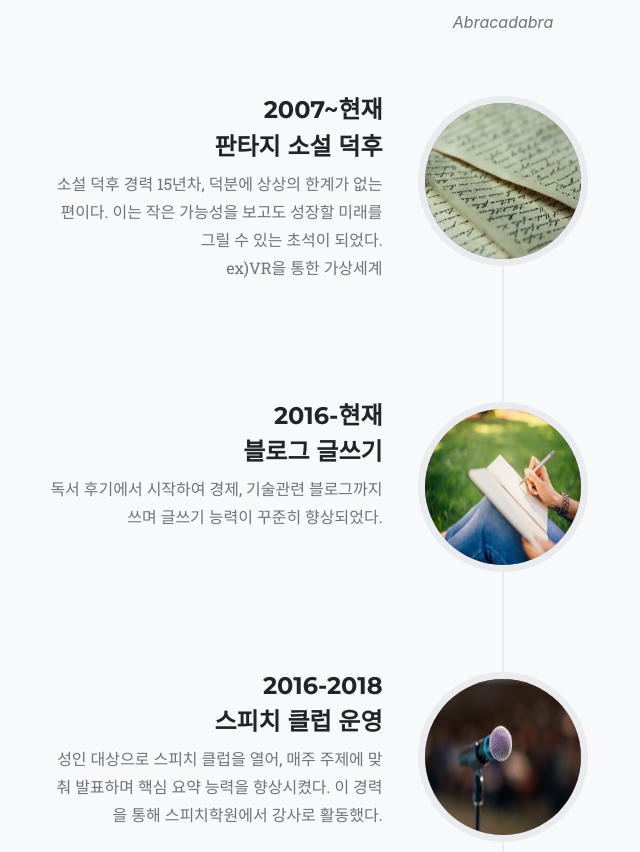
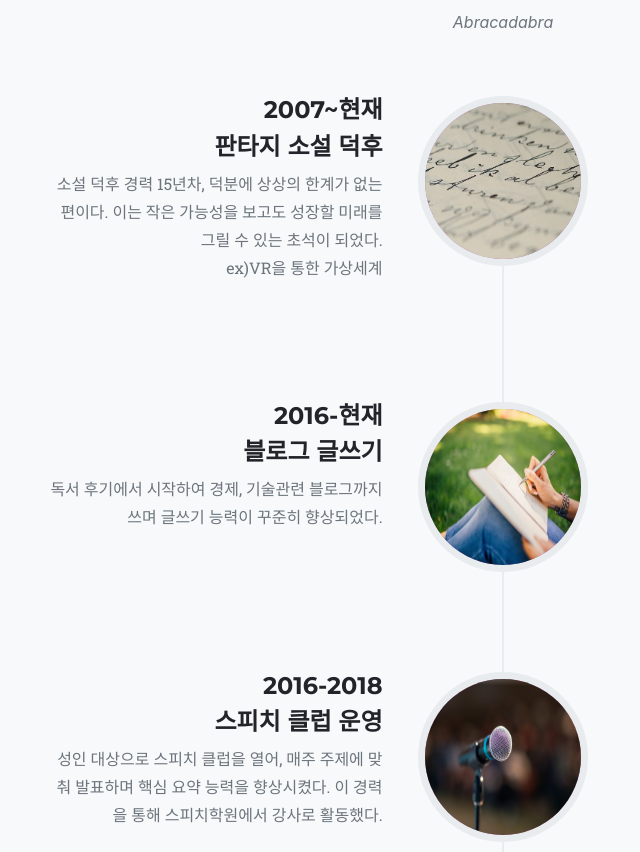
Before and after one commit to free-elephant/EunbiPortfolioByBootstrap, a plain HTML site: page startboot/index.html in a window 1280 px wide. Shown: the part 1679-2531 px from the top of the page, without its empty margins (137-777 px from the left). Drawn offline with nearby package versions, Linux system fonts and the light colour scheme; a web font is replaced by a local one.

Commit message:
base_final

```diff
--- a/startboot/index.html
+++ b/startboot/index.html
@@ -136,7 +136,7 @@
             <ul class="timeline">
 
                 <li>
-                    <div class="timeline-image"><img class="rounded-circle img-fluid" src="assets/img/writer.jpg"
+                    <div class="timeline-image"><img class="rounded-circle img-fluid" src="assets/img/letter.jpg"
                             alt="" /></div>
                     <div class="timeline-panel">
                         <div class="timeline-heading">
```
Also changed, not shown: startboot/assets/img/letter.jpg (added).
